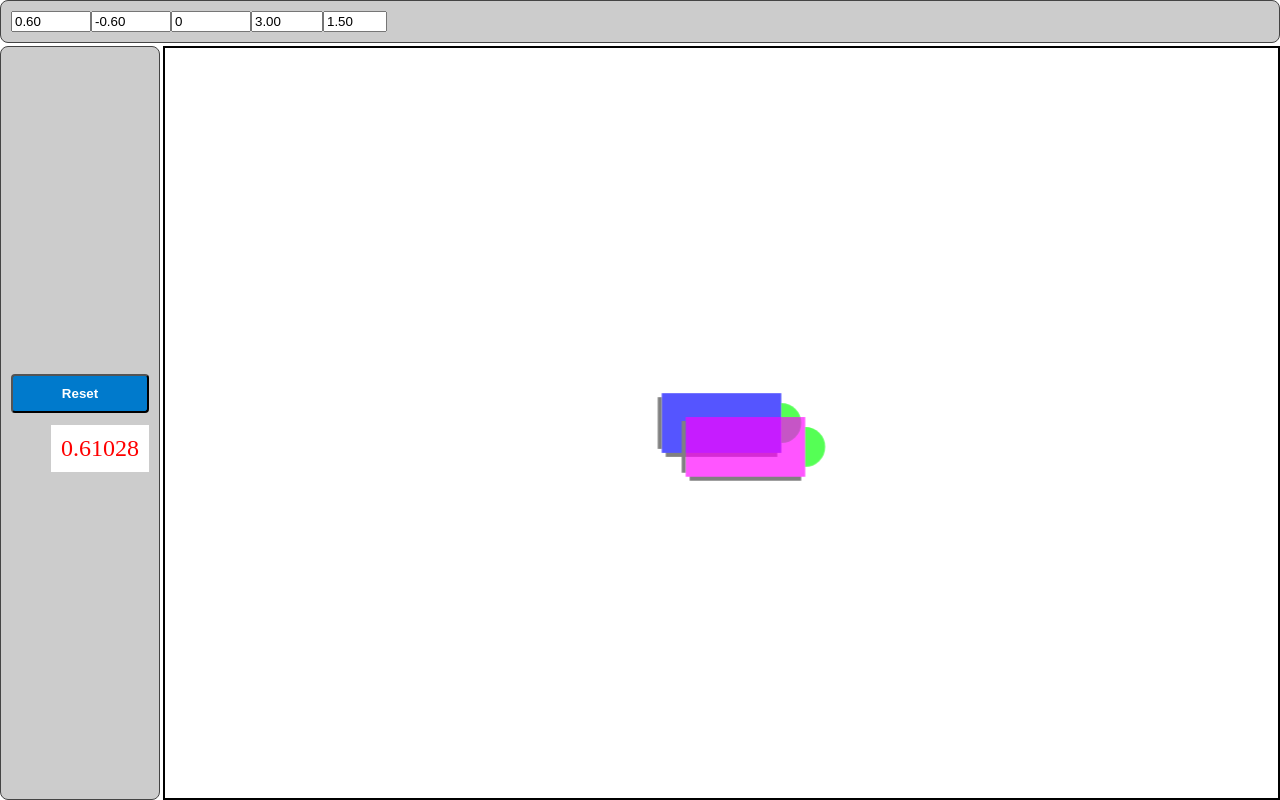
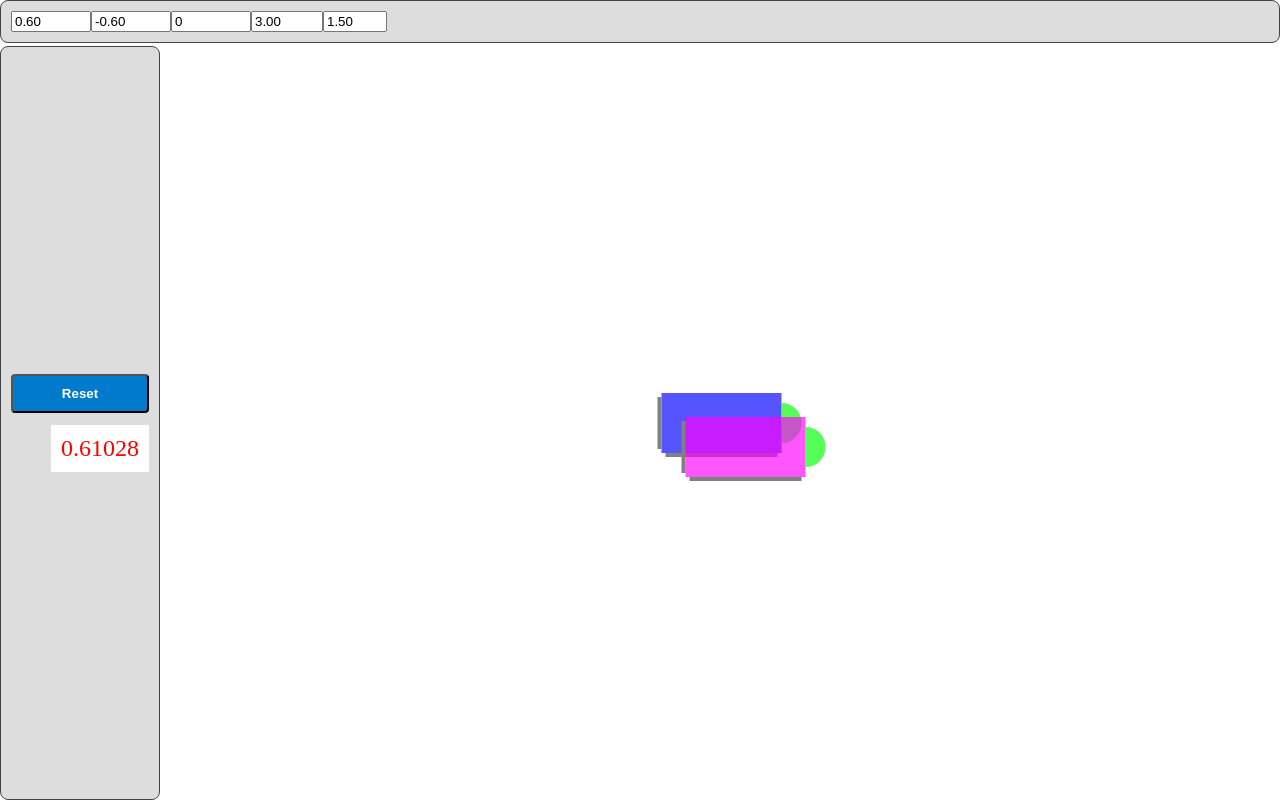
Before and after one commit to kovalp/association-studio-java-script, a website built with Vite: page index.html in a window 1280 px wide. Built offline with nearby package versions, Linux system fonts and the light colour scheme.

Commit message:
css works

```diff
--- a/style.css
+++ b/style.css
@@ -21,7 +21,7 @@ body {
     width: 100%;
     height: 100%;
     position: relative;
-    border: 2px solid black;
+    border: 0px solid black;
     box-sizing: border-box;
 }
 
@@ -44,7 +44,7 @@ canvas {
 /* Tool Panel Base Styling */
 .tool-panel {
     display: flex;
-    background-color: #ccc;
+    background-color: #ddd;
     border-radius: 8px;
     border: 1px solid #444;
     color: #fff;
```
